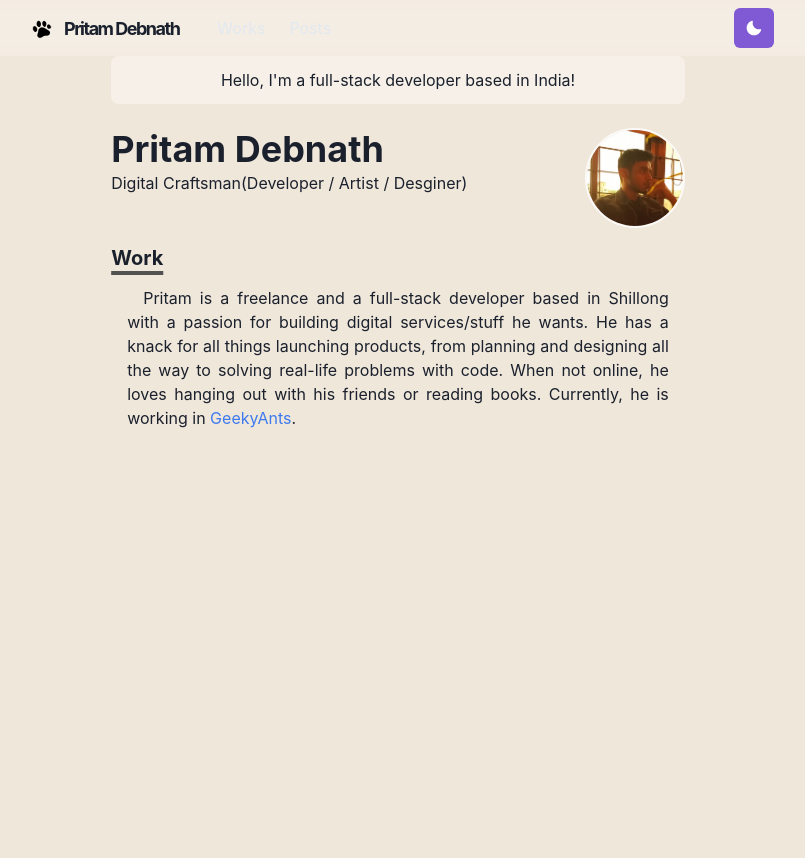
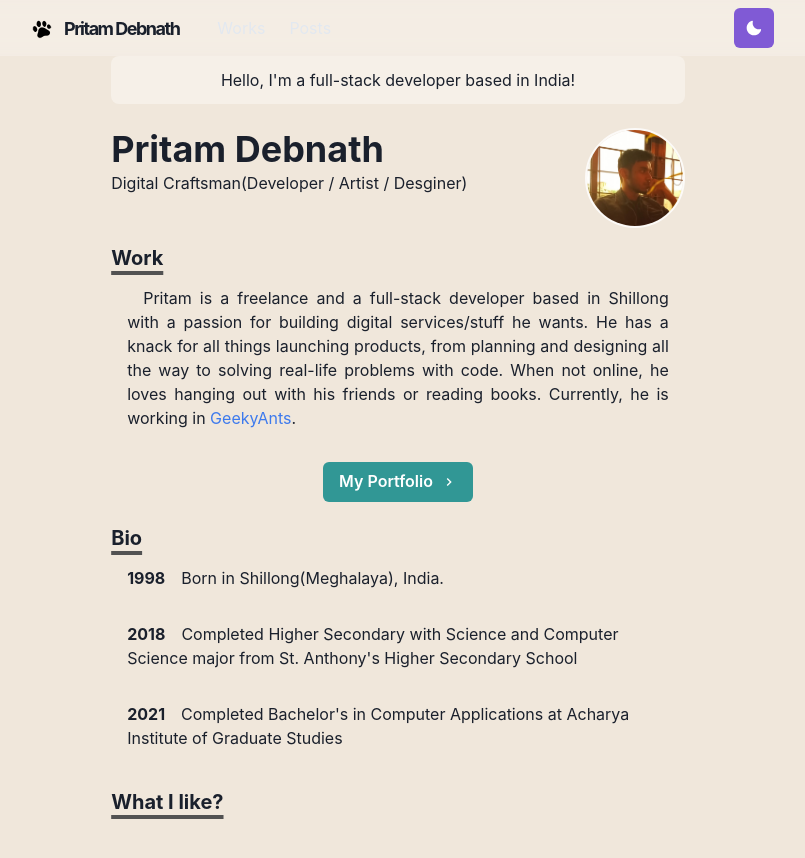
Before and after one commit to Pritam-deb/pritam-portfolio-v2, a Next.js app: page / in a window 1280 px wide. Shown: the top 858 px of the page, without its empty margins (242-1047 px from the left). Before the commit the page ends 800 px from the top, so only its background shows below. Built offline with nearby package versions, Linux system fonts and the light colour scheme.

Commit message:
feat: filled bio

```diff
--- /dev/null
+++ b/components/bio.js
@@ -0,0 +1,13 @@
+import { Box } from "@chakra-ui/react"
+import styled from '@emotion/styled'
+
+export const BioSection = styled(Box) `
+    padding-left: 3.4em;
+    text-left: -3.4em;
+    padding: 1em;
+`
+
+export const BioYear = styled.span `
+    font-weight: bold;
+    margin-right: 1em;
+`
--- a/pages/index.js
+++ b/pages/index.js
@@ -1,33 +1,99 @@
-import { Container,Box,Heading,Image,useColorModeValue,Link } from "@chakra-ui/react"
+import {
+  Container,
+  Box,
+  Heading,
+  Image,
+  useColorModeValue,
+  Link,
+  Button
+} from '@chakra-ui/react'
 import NextLink from 'next/link'
-import Section from "../components/section"
-import Paragraph from "../components/paragraph"
+import Section from '../components/section'
+import Paragraph from '../components/paragraph'
+import { BioSection, BioYear } from '../components/bio'
+import { ChevronRightIcon } from '@chakra-ui/icons'
 const Home = () => {
-    return(
+  return (
     <Container>
-            <Box borderRadius="lg" bg={useColorModeValue('whiteAlpha.500','whiteAlpha.200')} p={3}  mb={6} textAlign="center">
+      <Box
+        borderRadius="lg"
+        bg={useColorModeValue('whiteAlpha.500', 'whiteAlpha.200')}
+        p={3}
+        mb={6}
+        textAlign="center"
+      >
         Hello, I&apos;m a full-stack developer based in India!
       </Box>
-            <Box display={{md: 'flex'}}>
+      <Box display={{ md: 'flex' }}>
         <Box flexGrow={1}>
           <Heading as="h2" variant="page-title">
             Pritam Debnath
           </Heading>
           <p>Digital Craftsman(Developer / Artist / Desginer)</p>
         </Box>
-                <Box flexShrink={0} mt={{base:4,md:0}} ml={{md:6}} align="center">
-                    <Image borderColor="whiteAlpha.800" borderWidth={2} borderStyle="solid" maxWidth="100px" display="inline-block" borderRadius="full" src="/images/pritam.jpg" alt="profile image" />
+        <Box
+          flexShrink={0}
+          mt={{ base: 4, md: 0 }}
+          ml={{ md: 6 }}
+          align="center"
+        >
+          <Image
+            borderColor="whiteAlpha.800"
+            borderWidth={2}
+            borderStyle="solid"
+            maxWidth="100px"
+            display="inline-block"
+            borderRadius="full"
+            src="/images/pritam.jpg"
+            alt="profile image"
+          />
         </Box>
       </Box>
       <Section delay={0.1}>
         <Heading as="h3" variant="section-title">
           Work
         </Heading>
-                <Paragraph padding="10px">Pritam is a freelance and a full-stack developer based in Shillong with a passion for building digital services/stuff he wants. He has a knack for all things launching products, from planning and designing all the way to solving real-life problems with code. When not online, he loves hanging out with his friends or reading books. Currently, he is working in {''}
-                <NextLink href="https://www.geekyants.com/"><Link>GeekyAnts</Link></NextLink>.</Paragraph>
+        <Paragraph padding="10px">
+          Pritam is a freelance and a full-stack developer based in Shillong
+          with a passion for building digital services/stuff he wants. He has a
+          knack for all things launching products, from planning and designing
+          all the way to solving real-life problems with code. When not online,
+          he loves hanging out with his friends or reading books. Currently, he
+          is working in {''}
+          <NextLink href="https://www.geekyants.com/">
+            <Link>GeekyAnts</Link>
+          </NextLink>
+          .
+        </Paragraph>
+        <Box align="center" my={4}>
+            <NextLink href="/works">
+                <Button rightIcon={<ChevronRightIcon/>} colorScheme="teal">My Portfolio</Button>
+            </NextLink>
+        </Box>
+      </Section>
+      <Section delay={0.2}>
+          <Heading as="h3" variant="section-title">
+              Bio
+          </Heading>
+          <BioSection>
+              <BioYear>1998</BioYear>
+              Born in Shillong(Meghalaya), India.
+          </BioSection>
+          <BioSection>
+              <BioYear>2018</BioYear>
+              Completed Higher Secondary with Science and Computer Science major from St. Anthony&apos;s Higher Secondary School
+          </BioSection>
+          <BioSection>
+              <BioYear>2021</BioYear>
+              Completed Bachelor&apos;s in Computer Applications at Acharya Institute of Graduate Studies
+          </BioSection>
+      </Section>
+      <Section delay={0.3}>
+          <Heading as="h3" variant="section-title">
+              What I like?
+          </Heading>
       </Section>
     </Container>
-
   )
 }
 
```
Lines whose indentation alone changed are shown as unchanged.
